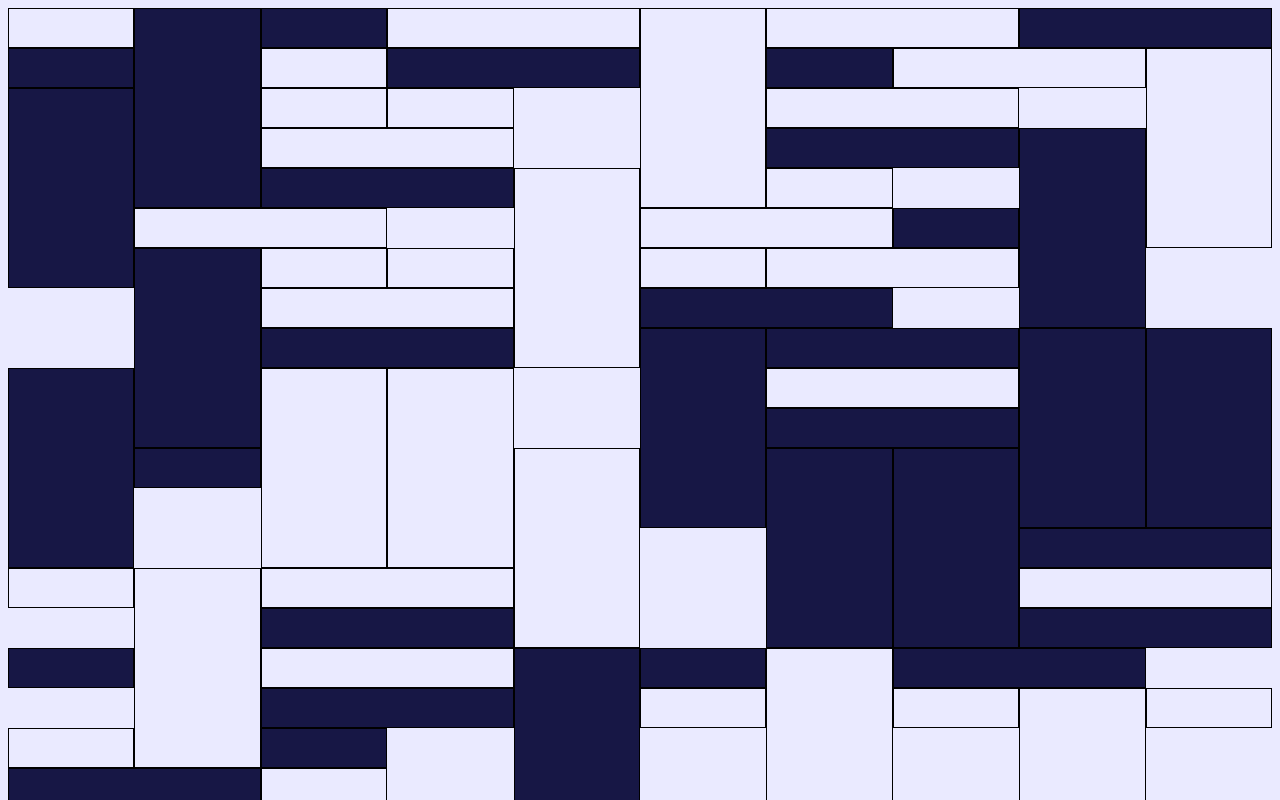
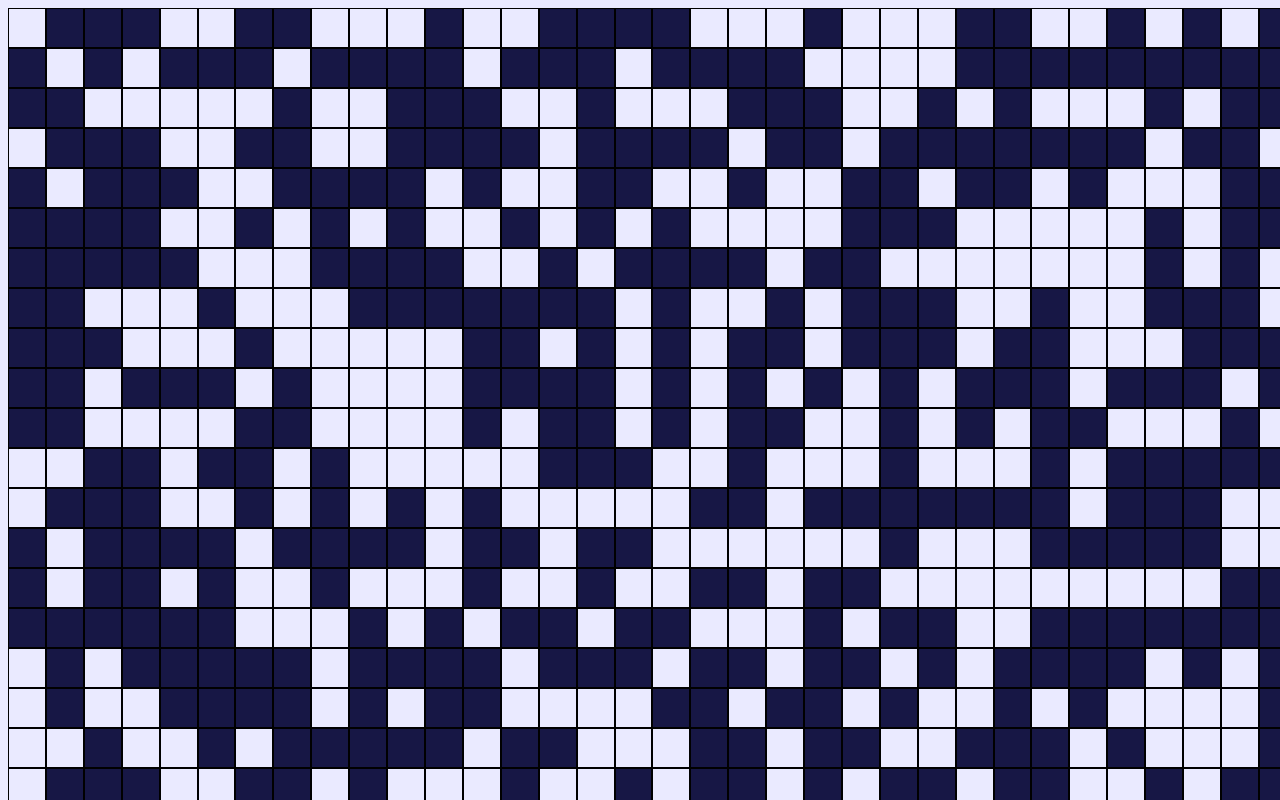
Before and after one commit to MattRueter/portfolio_website, a React (Create React App) app: page / in a window 1280 px wide. Shown: the top 800 px of the page. Built offline with nearby package versions, Linux system fonts and the light colour scheme.

Commit message:
make layout equal size bricks.

```diff
--- a/src/BrickWall.js
+++ b/src/BrickWall.js
@@ -2,7 +2,7 @@ import './index.css';
 
 function selectSize (){
 	let size =[]
-	const number = 200;
+	const number = 1496;
 	for(let i = 0; i < number; i++){
 		size.push(i);
 	}
--- a/src/index.css
+++ b/src/index.css
@@ -1,46 +1,53 @@
-body{
-  background-color:rgb(234, 234, 255);
+body {
+  background-color: rgb(234, 234, 255);
 }
 
-#brickWall{
-  display:grid;
-  width:100%;
-  height:100vh;
-  grid-template-columns: repeat(10, 10%);
-  grid-template-rows: repeat(40, 5%);
+#brickWall {
+  display: grid;
+  width: 100%;
+  height: 100vh;
+  grid-template-columns: repeat(33, 3%)3%;
+  grid-template-rows: repeat(80, 5%);
 }
-.brickDarkLong{
-  border:1px solid black;
-  background-color: rgb(23, 23, 69);
-  grid-column: span 2;
-}
-.brickLightLong{
-  border:1px solid black;
-  background-color: rgb(234, 234, 255);
-  grid-column: span 2;
-}
-.brickDarkShort{
-  border:1px solid black;
+
+.brickDarkLong {
+  border: 1px solid black;
   background-color: rgb(23, 23, 69);
   grid-column: span 1;
 }
-.brickLightShort{
-  border:1px solid black;
+
+.brickLightLong {
+  border: 1px solid black;
   background-color: rgb(234, 234, 255);
   grid-column: span 1;
 }
-.brickDarkVertical{
-  border:1px solid black;
+
+.brickDarkShort {
+  border: 1px solid black;
   background-color: rgb(23, 23, 69);
-  grid-row: span 5;
+  grid-column: span 1;
 }
-.brickLightVertical{
-  border:1px solid black;
+
+.brickLightShort {
+  border: 1px solid black;
   background-color: rgb(234, 234, 255);
-  grid-row: span 5;
+  grid-column: span 1;
 }
-.brickError{
-  border:1px solid black;
+
+.brickDarkVertical {
+  border: 1px solid black;
+  background-color: rgb(23, 23, 69);
+  grid-row: span 1;
+}
+
+.brickLightVertical {
+  border: 1px solid black;
+  background-color: rgb(234, 234, 255);
+  grid-row: span 1;
+}
+
+.brickError {
+  border: 1px solid black;
   background-color: rgb(246, 8, 8);
   grid-column: span 1;
 }
```
